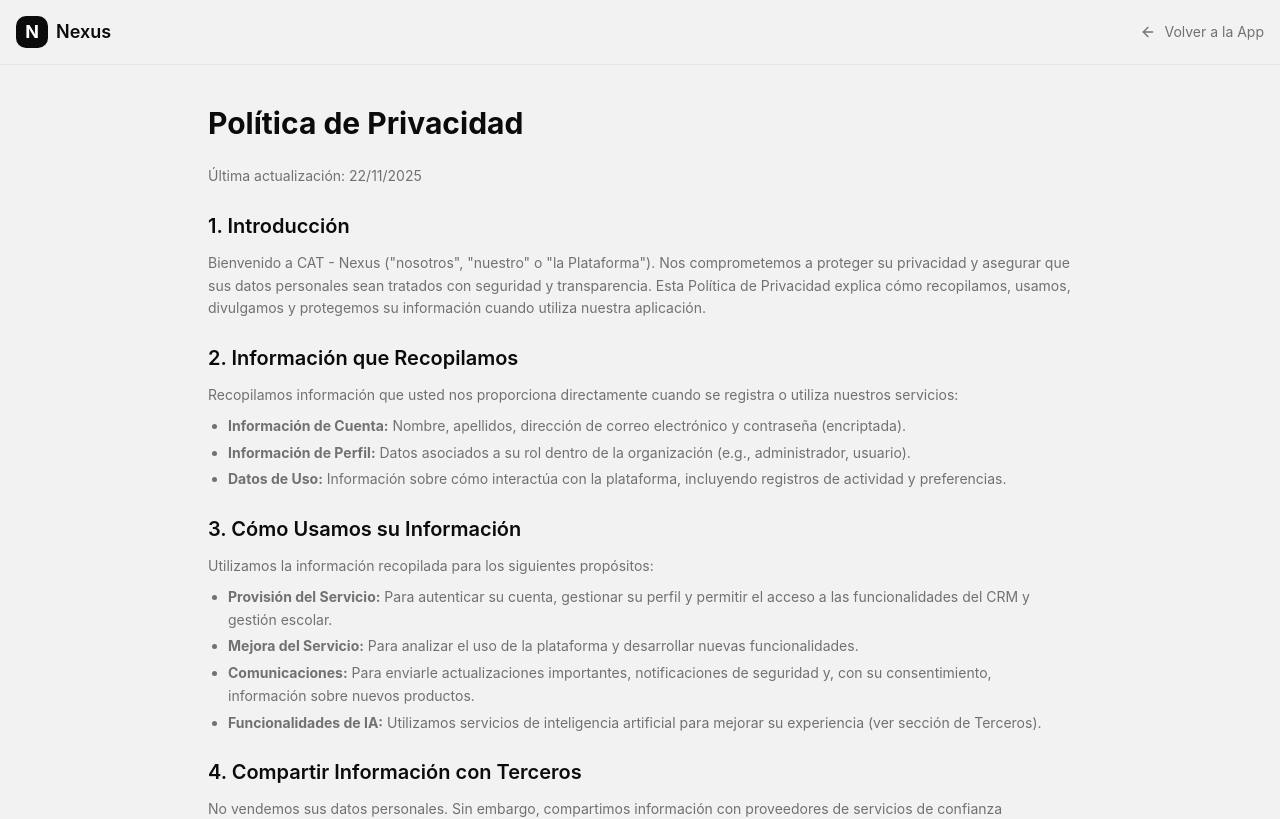
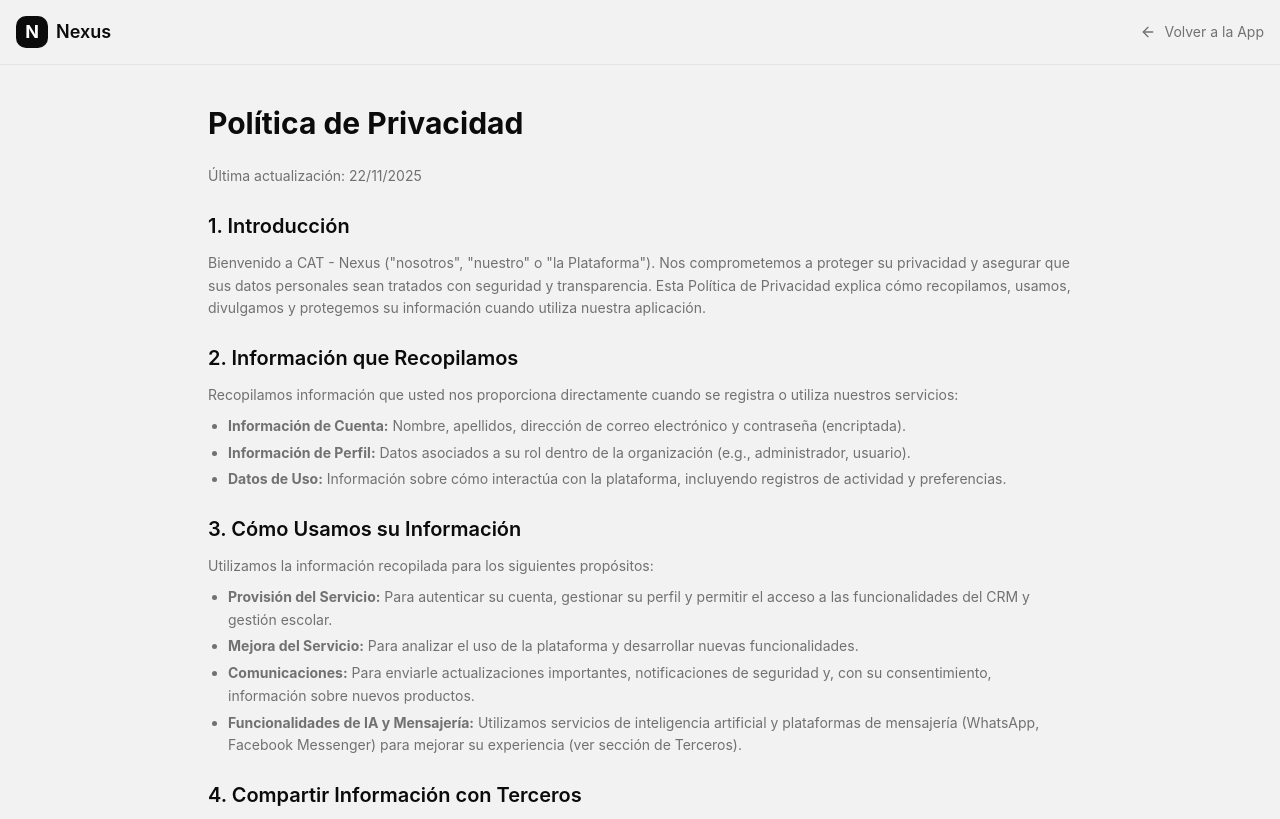
Before and after one commit to albertohdzr/Nexus-App, a Next.js app: page /privacy-policy in a window 1280 px wide. Shown: the top 819 px of the page. Built offline with nearby package versions, Linux system fonts and the light colour scheme.

Commit message:
docs: Update legal documents to explicitly mention WhatsApp and Facebook Messenger messaging services.

```diff
--- a/src/app/(legal)/privacy-policy/page.tsx
+++ b/src/app/(legal)/privacy-policy/page.tsx
@@ -45,7 +45,7 @@ export default function PrivacyPolicyPage() {
                         <li><strong>Provisión del Servicio:</strong> Para autenticar su cuenta, gestionar su perfil y permitir el acceso a las funcionalidades del CRM y gestión escolar.</li>
                         <li><strong>Mejora del Servicio:</strong> Para analizar el uso de la plataforma y desarrollar nuevas funcionalidades.</li>
                         <li><strong>Comunicaciones:</strong> Para enviarle actualizaciones importantes, notificaciones de seguridad y, con su consentimiento, información sobre nuevos productos.</li>
-                        <li><strong>Funcionalidades de IA:</strong> Utilizamos servicios de inteligencia artificial para mejorar su experiencia (ver sección de Terceros).</li>
+                        <li><strong>Funcionalidades de IA y Mensajería:</strong> Utilizamos servicios de inteligencia artificial y plataformas de mensajería (WhatsApp, Facebook Messenger) para mejorar su experiencia (ver sección de Terceros).</li>
                     </ul>
                 </section>
 
--- a/src/app/(legal)/terms-of-service/page.tsx
+++ b/src/app/(legal)/terms-of-service/page.tsx
@@ -34,7 +34,7 @@ export default function TermsOfServicePage() {
                 <section>
                     <h2 className="text-xl font-semibold mb-3 text-foreground">3. Uso Aceptable del Chatbot y Mensajería</h2>
                     <p>
-                        Nuestra plataforma integra servicios de mensajería automatizada (API de WhatsApp/Meta). Al utilizar estas funciones, usted se compromete a:
+                        Nuestra plataforma integra servicios de mensajería automatizada (API de WhatsApp Business y Facebook Messenger). Al utilizar estas funciones, usted se compromete a:
                     </p>
                     <ul className="list-disc pl-5 mt-2 space-y-1">
                         <li>No enviar mensajes masivos no solicitados (spam).</li>
```
